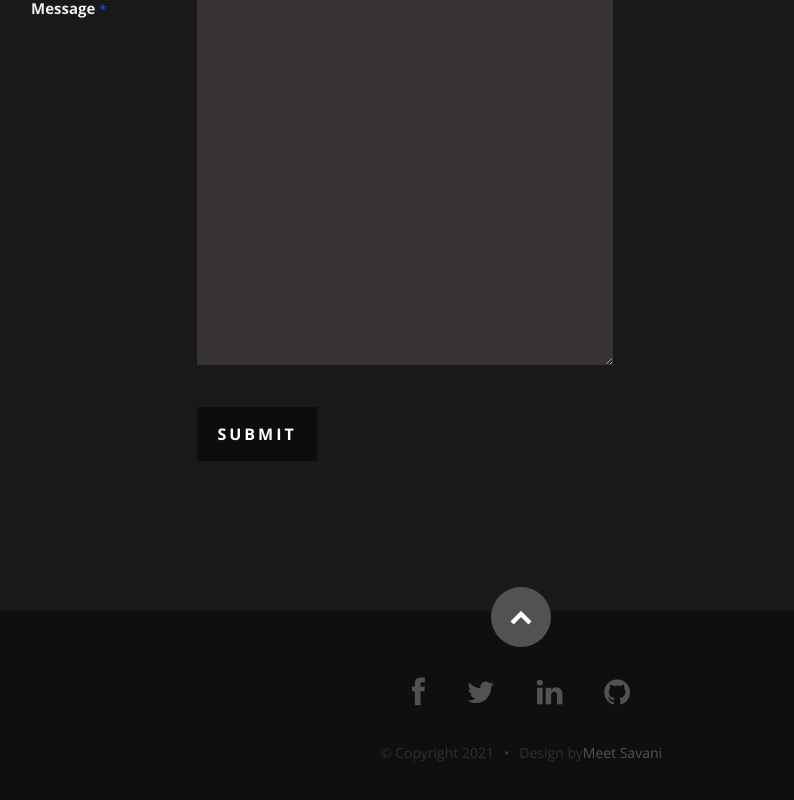
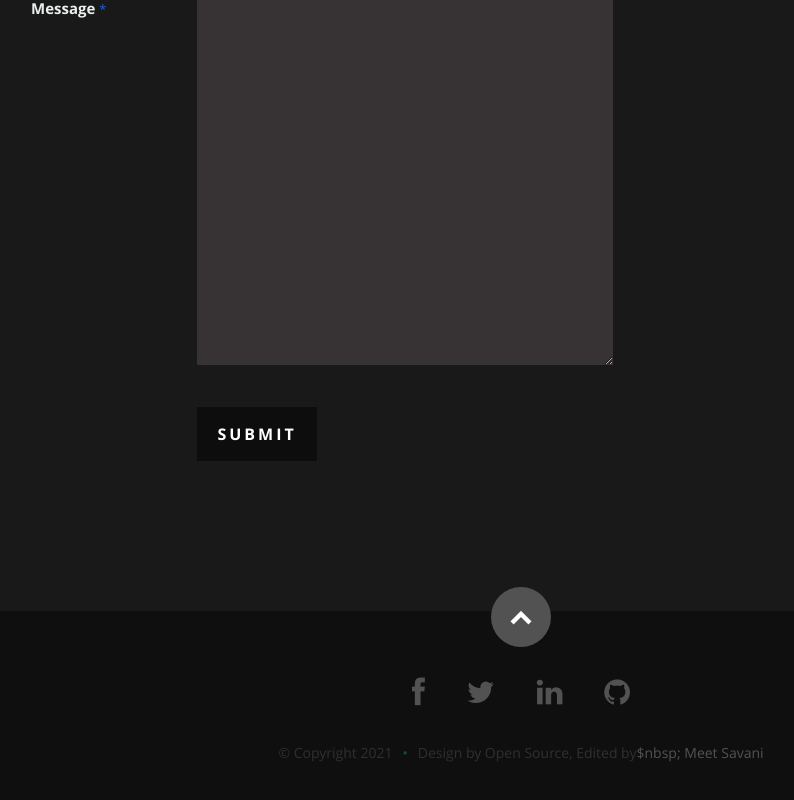
Before and after one commit to meetsavani/Website, a React (Create React App) app: page / in a window 1280 px wide. Shown: the part 3889-4689 px from the top of the page, without its empty margins (119-913 px from the left). Built offline with nearby package versions, Linux system fonts and the light colour scheme.

Commit message:
Update Footer.js

```diff
--- a/src/Components/Footer.js
+++ b/src/Components/Footer.js
@@ -25,9 +25,9 @@ class Footer extends Component {
               <ul className="copyright">
                 <li>&copy; Copyright 2021</li>
                 <li>
-                  Design by
+                  Design by Open Source, Edited by
                   <a title="Styleshout" href="#home">
-                    Meet Savani
+                   $nbsp; Meet Savani
                   </a>
                 </li>
               </ul>
```
